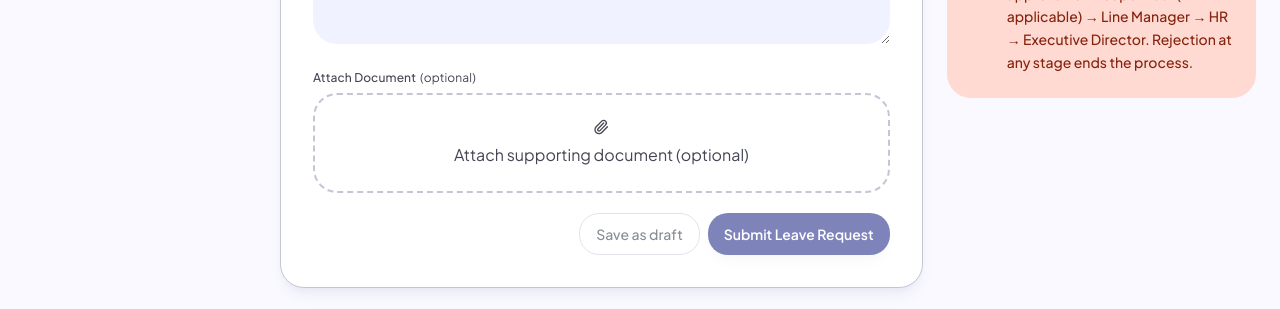
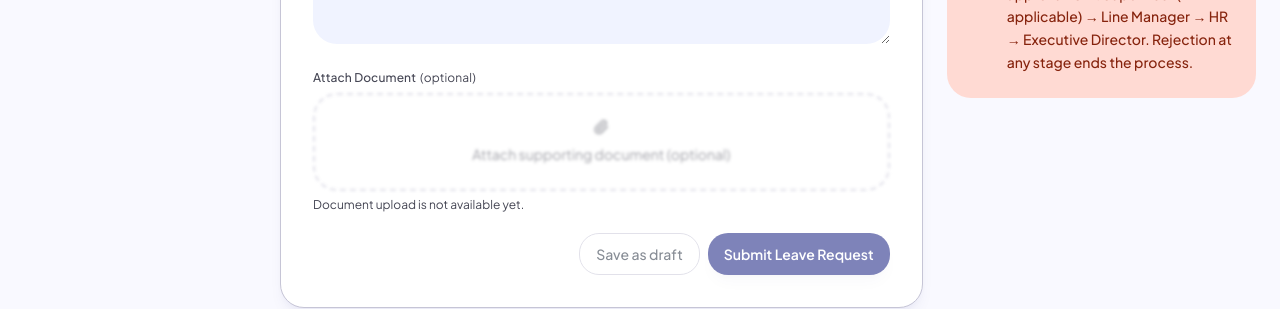
Before and after one commit to aremzy03/incel-hrm-frontend, a Next.js app: page /leave/apply in a window 1280 px wide. Shown: the part 855-1164 px from the top of the page. Built offline with nearby package versions, Linux system fonts and the light colour scheme; no server answers.

Commit message:
allowed same day sick leave request

```diff
--- a/app/(hrm)/leave/apply/page.tsx
+++ b/app/(hrm)/leave/apply/page.tsx
@@ -143,6 +143,23 @@ function isAnnualOrCasual(name: string): boolean {
   return n.includes("annual") || n.includes("casual");
 }
 
+function isSickLeave(name: string): boolean {
+  return name.toLowerCase().includes("sick");
+}
+
+function todayYmd(): string {
+  const d = new Date();
+  d.setHours(0, 0, 0, 0);
+  return toYmd(d);
+}
+
+function tomorrowYmd(): string {
+  const d = new Date();
+  d.setHours(0, 0, 0, 0);
+  d.setDate(d.getDate() + 1);
+  return toYmd(d);
+}
+
 export default function ApplyLeavePage() {
   const formId = useId();
   const queryClient = useQueryClient();
@@ -153,23 +170,10 @@ export default function ApplyLeavePage() {
   const [endDate, setEndDate] = useState("");
   const [reason, setReason] = useState("");
   const [coverPersonId, setCoverPersonId] = useState("");
-  const [fileName, setFileName] = useState<string | null>(null);
   const [submitted, setSubmitted] = useState(false);
   const [apiError, setApiError] = useState<string | null>(null);
   const [coverPersonError, setCoverPersonError] = useState<string | null>(null);
   const [overlapConfirmOpen, setOverlapConfirmOpen] = useState(false);
-
-  const minStartDate = useMemo(() => {
-    const d = new Date();
-    d.setHours(0, 0, 0, 0);
-    d.setDate(d.getDate() + 1);
-    return toYmd(d);
-  }, []);
-
-  const minEndDate = useMemo(() => {
-    if (startDate) return startDate;
-    return minStartDate;
-  }, [minStartDate, startDate]);
 
   const deptId =
     typeof user?.department === "string"
@@ -204,6 +208,11 @@ export default function ApplyLeavePage() {
     : myRequestsRaw?.results ?? [];
 
   const selectedLeaveType = leaveTypes.find((t) => t.id === leaveTypeId);
+  const allowsSameDayLeave = Boolean(
+    selectedLeaveType && isSickLeave(selectedLeaveType.name)
+  );
+  const minStartDate = allowsSameDayLeave ? todayYmd() : tomorrowYmd();
+  const minEndDate = startDate || minStartDate;
   const relieverRequired = isRelieverRequired({
     leaveTypeName: selectedLeaveType?.name ?? "",
     isEmergency: false,
@@ -325,11 +334,6 @@ export default function ApplyLeavePage() {
     },
   });
 
-  function handleFileChange(e: React.ChangeEvent<HTMLInputElement>) {
-    const file = e.target.files?.[0];
-    setFileName(file ? file.name : null);
-  }
-
   const payload: LeaveRequestCreatePayload = {
     leave_type: leaveTypeId,
     start_date: startDate,
@@ -445,6 +449,14 @@ export default function ApplyLeavePage() {
                         setCoverPersonId("");
                         setCoverPersonError(null);
                       }
+                      // Same-day start is only allowed for sick leave
+                      const nextMin = nextType && isSickLeave(nextType.name)
+                        ? todayYmd()
+                        : tomorrowYmd();
+                      if (startDate && startDate < nextMin) {
+                        setStartDate("");
+                        setEndDate("");
+                      }
                     }}
                     className={stitchSelectClass}
                     required
@@ -525,6 +537,12 @@ export default function ApplyLeavePage() {
                     disableWeekendsAndHolidays
                   />
                 </div>
+                {allowsSameDayLeave && (
+                  <p className="sm:col-span-2 text-xs text-muted-foreground">
+                    Sick leave can start today. Other leave types require at
+                    least one day&apos;s notice.
+                  </p>
+                )}
               </div>
 
               <div>
@@ -564,33 +582,27 @@ export default function ApplyLeavePage() {
                 />
               </div>
 
-              <div>
+              <div aria-disabled="true" className="relative select-none">
                 <FieldLabel htmlFor={`${formId}-file`} optional>
                   Attach Document
                 </FieldLabel>
-                <label
-                  htmlFor={`${formId}-file`}
-                  className={cn(
-                    "flex cursor-pointer flex-col items-center justify-center gap-2 rounded-xl border-2 border-dashed border-outline-variant bg-surface-container-lowest p-6 text-center text-body-md text-on-surface-variant transition hover:border-primary-container hover:bg-surface-container-low",
-                    fileName && "border-primary-container/50 bg-secondary-container/30"
-                  )}
+                <div
+                  className="pointer-events-none flex flex-col items-center justify-center gap-2 rounded-xl border-2 border-dashed border-outline-variant bg-surface-container-lowest p-6 text-center text-body-md text-on-surface-variant blur-[1.5px] opacity-50"
+                  aria-hidden="true"
                 >
                   <Paperclip className="h-4 w-4" />
-                  {fileName ? (
-                    <span className="font-medium text-foreground">
-                      {fileName}
-                    </span>
-                  ) : (
-                    "Attach supporting document (optional)"
-                  )}
-                  <input
-                    id={`${formId}-file`}
-                    type="file"
-                    className="sr-only"
-                    accept=".pdf,.jpg,.jpeg,.png,.doc,.docx"
-                    onChange={handleFileChange}
-                  />
-                </label>
+                  Attach supporting document (optional)
+                </div>
+                <p className="mt-1.5 text-xs text-muted-foreground">
+                  Document upload is not available yet.
+                </p>
+                <input
+                  id={`${formId}-file`}
+                  type="file"
+                  className="sr-only"
+                  disabled
+                  tabIndex={-1}
+                />
               </div>
 
               <div data-tour="leave-submit-actions">
```
